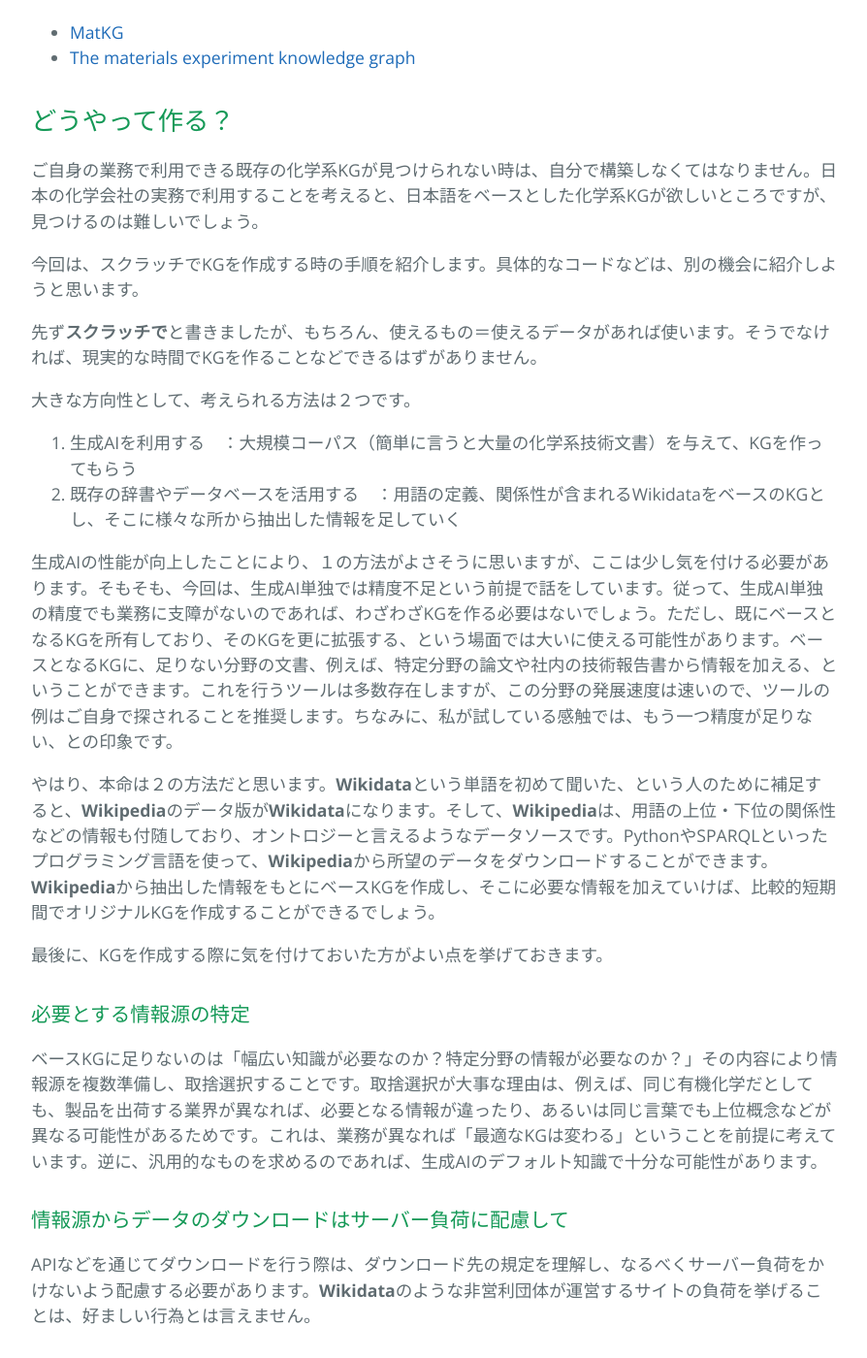
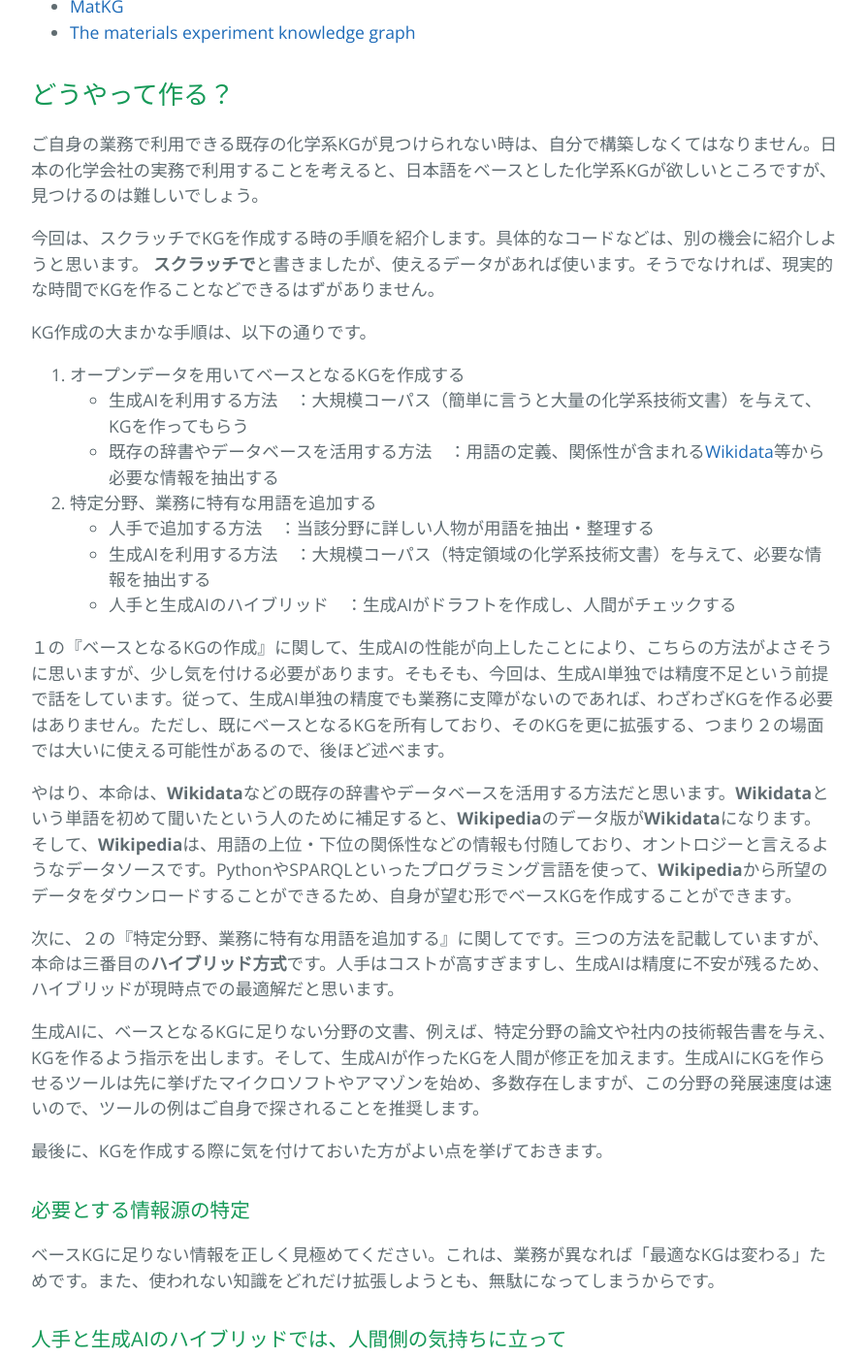
Before and after one commit to Shin-ichiro-I/Shin-ichiro-I.github.io, a Jekyll site: the page built from _posts/2025-02-14-test-blog.md, in a window 1280 px wide and 1400 px high, scrolled down 2557 px. Shown: the whole window at 97% size, without its empty margins (192-1086 px from the left). Built offline with Jekyll 4.4.1, drawn with Linux system fonts in a browser that asks for light colours; some of the changed text lies outside the part shown.

Commit message:
Update 2025-02-14-test-blog.md

```diff
--- a/_posts/2025-02-14-test-blog.md
+++ b/_posts/2025-02-14-test-blog.md
@@ -6,14 +6,13 @@ date: 2025-02-14
 
 化学企業で話題の生成AIを業務に活用したいけど、使ってみたけど精度が今一つ、という人は多いのではないでしょうか。
 
-そんな方々に是非とも興味を持ってもらいたい**Knowledge Graph**の話です。
+本日は、そんな化学企業で働く方々に是非とも興味を持ってもらいたい**Knowledge Graph**の話です。
 
 ## 目次
 1. なぜKnowledge Graph？
 2. 辞書、その他との違い
 3. 化学分野の既存Knowledge Graph
-4. どうやって作る
-5. 作ってみた（Now undergoing...）
+4. どうやって作る？
 
 ## なぜKnowledge Graph？
 
@@ -70,24 +69,36 @@ KGは大変優れた知識ベースですが、膨大な情報を正しく整理
 ご自身の業務で利用できる既存の化学系KGが見つけられない時は、自分で構築しなくてはなりません。日本の化学会社の実務で利用することを考えると、日本語をベースとした化学系KGが欲しいところですが、見つけるのは難しいでしょう。
 
 今回は、スクラッチでKGを作成する時の手順を紹介します。具体的なコードなどは、別の機会に紹介しようと思います。
+**スクラッチで**と書きましたが、使えるデータがあれば使います。そうでなければ、現実的な時間でKGを作ることなどできるはずがありません。
 
-先ず**スクラッチで**と書きましたが、もちろん、使えるもの＝使えるデータがあれば使います。そうでなければ、現実的な時間でKGを作ることなどできるはずがありません。
+KG作成の大まかな手順は、以下の通りです。
+1. オープンデータを用いてベースとなるKGを作成する
+    - 生成AIを利用する方法　：大規模コーパス（簡単に言うと大量の化学系技術文書）を与えて、KGを作ってもらう
+    - 既存の辞書やデータベースを活用する方法　：用語の定義、関係性が含まれる[Wikidata](https://www.wikidata.org/wiki/Wikidata:Main_Page)等から必要な情報を抽出する
+2. 特定分野、業務に特有な用語を追加する
+    - 人手で追加する方法　：当該分野に詳しい人物が用語を抽出・整理する
+    - 生成AIを利用する方法　：大規模コーパス（特定領域の化学系技術文書）を与えて、必要な情報を抽出する
+    - 人手と生成AIのハイブリッド　：生成AIがドラフトを作成し、人間がチェックする
 
-大きな方向性として、考えられる方法は２つです。
-1. 生成AIを利用する　：大規模コーパス（簡単に言うと大量の化学系技術文書）を与えて、KGを作ってもらう
-2. 既存の辞書やデータベースを活用する　：用語の定義、関係性が含まれるWikidataをベースのKGとし、そこに様々な所から抽出した情報を足していく
+１の『ベースとなるKGの作成』に関して、生成AIの性能が向上したことにより、こちらの方法がよさそうに思いますが、少し気を付ける必要があります。そもそも、今回は、生成AI単独では精度不足という前提で話をしています。従って、生成AI単独の精度でも業務に支障がないのであれば、わざわざKGを作る必要はありません。ただし、既にベースとなるKGを所有しており、そのKGを更に拡張する、つまり２の場面では大いに使える可能性があるので、後ほど述べます。
 
-生成AIの性能が向上したことにより、１の方法がよさそうに思いますが、ここは少し気を付ける必要があります。そもそも、今回は、生成AI単独では精度不足という前提で話をしています。従って、生成AI単独の精度でも業務に支障がないのであれば、わざわざKGを作る必要はないでしょう。ただし、既にベースとなるKGを所有しており、そのKGを更に拡張する、という場面では大いに使える可能性があります。ベースとなるKGに、足りない分野の文書、例えば、特定分野の論文や社内の技術報告書から情報を加える、ということができます。これを行うツールは多数存在しますが、この分野の発展速度は速いので、ツールの例はご自身で探されることを推奨します。ちなみに、私が試している感触では、もう一つ精度が足りない、との印象です。
+やはり、本命は、**Wikidata**などの既存の辞書やデータベースを活用する方法だと思います。**Wikidata**という単語を初めて聞いたという人のために補足すると、**Wikipedia**のデータ版が**Wikidata**になります。そして、**Wikipedia**は、用語の上位・下位の関係性などの情報も付随しており、オントロジーと言えるようなデータソースです。PythonやSPARQLといったプログラミング言語を使って、**Wikipedia**から所望のデータをダウンロードすることができるため、自身が望む形でベースKGを作成することができます。
 
-やはり、本命は２の方法だと思います。**Wikidata**という単語を初めて聞いた、という人のために補足すると、**Wikipedia**のデータ版が**Wikidata**になります。そして、**Wikipedia**は、用語の上位・下位の関係性などの情報も付随しており、オントロジーと言えるようなデータソースです。PythonやSPARQLといったプログラミング言語を使って、**Wikipedia**から所望のデータをダウンロードすることができます。**Wikipedia**から抽出した情報をもとにベースKGを作成し、そこに必要な情報を加えていけば、比較的短期間でオリジナルKGを作成することができるでしょう。
+次に、２の『特定分野、業務に特有な用語を追加する』に関してです。三つの方法を記載していますが、本命は三番目の**ハイブリッド方式**です。人手はコストが高すぎますし、生成AIは精度に不安が残るため、ハイブリッドが現時点での最適解だと思います。
 
-
+生成AIに、ベースとなるKGに足りない分野の文書、例えば、特定分野の論文や社内の技術報告書を与え、KGを作るよう指示を出します。そして、生成AIが作ったKGを人間が修正を加えます。生成AIにKGを作らせるツールは先に挙げたマイクロソフトやアマゾンを始め、多数存在しますが、この分野の発展速度は速いので、ツールの例はご自身で探されることを推奨します。
 
 最後に、KGを作成する際に気を付けておいた方がよい点を挙げておきます。
 
 ### 必要とする情報源の特定
 
-ベースKGに足りないのは「幅広い知識が必要なのか？特定分野の情報が必要なのか？」その内容により情報源を複数準備し、取捨選択することです。取捨選択が大事な理由は、例えば、同じ有機化学だとしても、製品を出荷する業界が異なれば、必要となる情報が違ったり、あるいは同じ言葉でも上位概念などが異なる可能性があるためです。これは、業務が異なれば「最適なKGは変わる」ということを前提に考えています。逆に、汎用的なものを求めるのであれば、生成AIのデフォルト知識で十分な可能性があります。
+ベースKGに足りない情報を正しく見極めてください。これは、業務が異なれば「最適なKGは変わる」ためです。また、使われない知識をどれだけ拡張しようとも、無駄になってしまうからです。
+
+### 人手と生成AIのハイブリッドでは、人間側の気持ちに立って
+
+ハイブリッドな方法は、現時点で最良のやり方だと思っています。しかし、この作業を行う人物は「AIのしりぬぐいをさせられている」「自分の知識をAIに吸い取られている」と感じる場合も多い、ということです。私も、これで苦い経験をしたことがあります。
+
+私はこれに関する特効薬を知りませんが、少なくとも、作業を行う側の立場に立って話を聞き、作業計画を立てることが重要だと思います。
 
 ### 情報源からデータのダウンロードはサーバー負荷に配慮して
 
```
